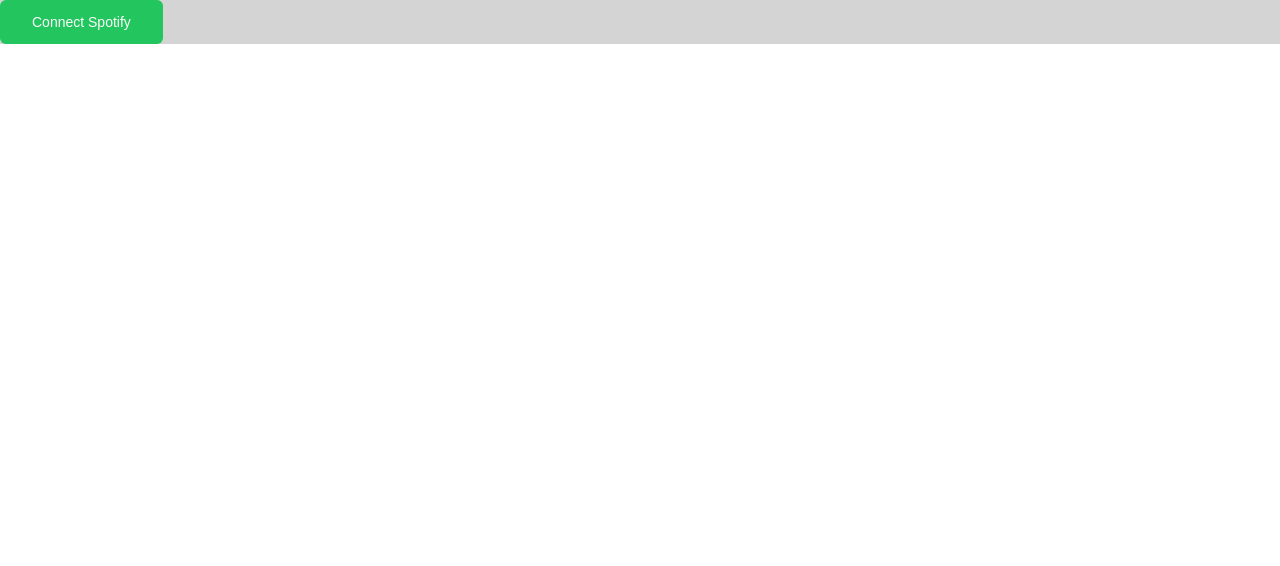
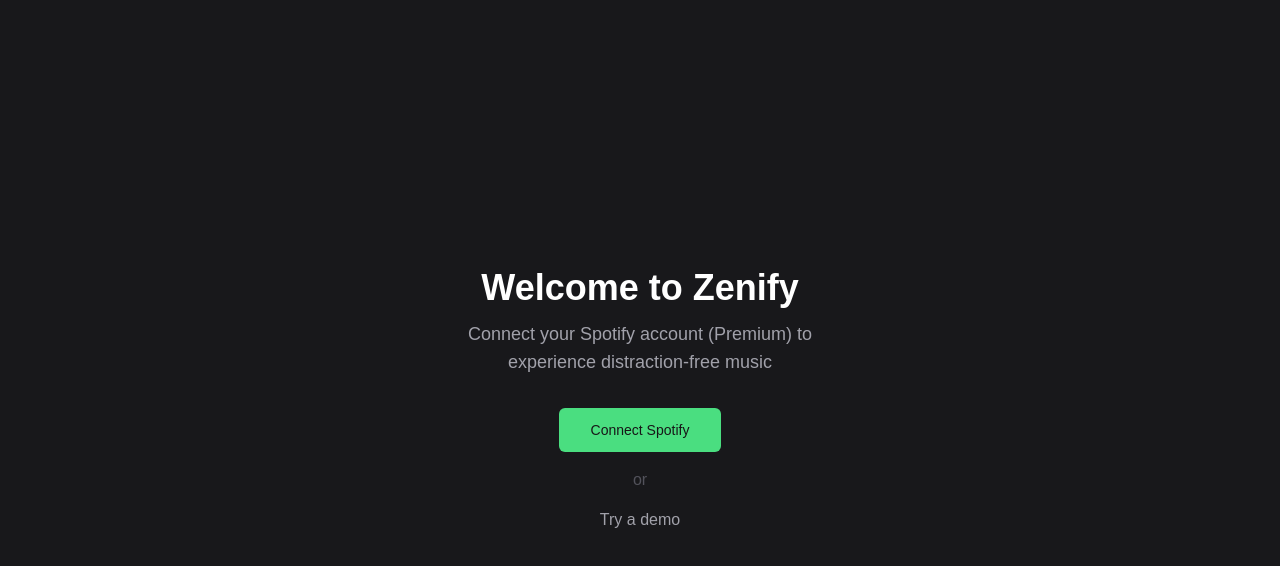
Before and after one commit to buneeIsSlo/zenify, a Next.js app: page /signin in a window 1280 px wide. Shown: the top 566 px of the page. Built offline with nearby package versions, Linux system fonts and the light colour scheme.

Commit message:
Add: signin page and redirect to main page if authenticated

```diff
--- /dev/null
+++ b/src/app/(auth)/signin/connect-spotify-button.tsx
@@ -0,0 +1,35 @@
+"use client";
+
+import { Button } from "@/src/components/ui/button";
+import { authClient } from "@/src/auth-client";
+import { useRouter } from "next/navigation";
+
+export default function ConnectSpotifyButton() {
+  const router = useRouter();
+  const handleSubmit = async () => {
+    await authClient.signIn.social(
+      {
+        provider: "spotify",
+      },
+      {
+        onSuccess: async () => {
+          router.push("/");
+          router.refresh();
+        },
+        onError: (ctx) => {
+          console.log(ctx);
+        },
+      },
+    );
+  };
+
+  return (
+    <Button
+      className="bg-green-400 text-primary hover:bg-green-500"
+      size={"lg"}
+      onClick={handleSubmit}
+    >
+      Connect Spotify
+    </Button>
+  );
+}
--- a/src/app/(auth)/signin/page.tsx
+++ b/src/app/(auth)/signin/page.tsx
@@ -1,35 +1,29 @@
-"use client";
-
-import { Button } from "@/src/components/ui/button";
-import { authClient } from "@/src/auth-client";
-import { useRouter } from "next/navigation";
+import ConnectSpotifyButton from "./connect-spotify-button";
+import Link from "next/link";
 
 export default function Signin() {
-  const router = useRouter();
-  const handleSubmit = async () => {
-    console.log("yayay");
+  return (
+    <div className="flex h-dvh w-full items-center justify-center bg-zinc-900">
+      <div className="flex flex-col items-center gap-8 text-center">
+        <div className="space-y-3">
+          <h1 className="text-4xl font-bold text-white">Welcome to Zenify</h1>
+          <p className="max-w-sm text-lg text-zinc-400">
+            Connect your Spotify account (Premium) to experience
+            distraction-free music
+          </p>
+        </div>
 
-    await authClient.signIn.social(
-      {
-        provider: "spotify",
-      },
-      {
-        onSuccess: async () => {
-          router.push("/");
-          router.refresh();
-        },
-        onError: (ctx) => {
-          console.log(ctx);
-        },
-      }
-    );
-  };
-
-  return (
-    <div className="w-full h-full bg-neutral-300">
-      <Button className="bg-green-500" size={"lg"} onClick={handleSubmit}>
-        Connect Spotify
-      </Button>
+        <div className="flex flex-col items-center gap-4">
+          <ConnectSpotifyButton />
+          <span className="text-zinc-600">or</span>
+          <Link
+            href="#"
+            className="text-zinc-400 hover:text-green-600 hover:underline"
+          >
+            Try a demo
+          </Link>
+        </div>
+      </div>
     </div>
   );
 }
--- /dev/null
+++ b/src/app/(core)/layout.tsx
@@ -0,0 +1,19 @@
+import { auth } from "@/src/auth";
+import { headers } from "next/headers";
+import { redirect } from "next/navigation";
+
+export default async function Layout({
+  children,
+}: {
+  children: React.ReactNode;
+}) {
+  const session = await auth.api.getSession({
+    headers: await headers(),
+  });
+
+  if (!session) {
+    redirect("/signin");
+  }
+
+  return <>{children}</>;
+}
--- /dev/null
+++ b/src/app/(core)/page.tsx
@@ -0,0 +1,14 @@
+interface HomePageProps {
+  children: React.ReactNode;
+}
+
+export default function Home({ children }: HomePageProps) {
+  return (
+    <div className="h-full">
+      <header className="bg-neutral-100 p-4">
+        <h1 className="text-3xl font-bold text-green-500">Zenify</h1>
+      </header>
+      <main className="p-5">{children}</main>
+    </div>
+  );
+}
--- a/src/app/page.tsx
+++ /dev/null
@@ -1,10 +0,0 @@
-import Link from "next/link";
-
-export default function Home() {
-  return (
-    <div className="p-5">
-      <h1 className="text-3xl text-green-500 font-bold">Zenify</h1>
-      <Link href={"/signin"}>Sigin In</Link>
-    </div>
-  );
-}
```
